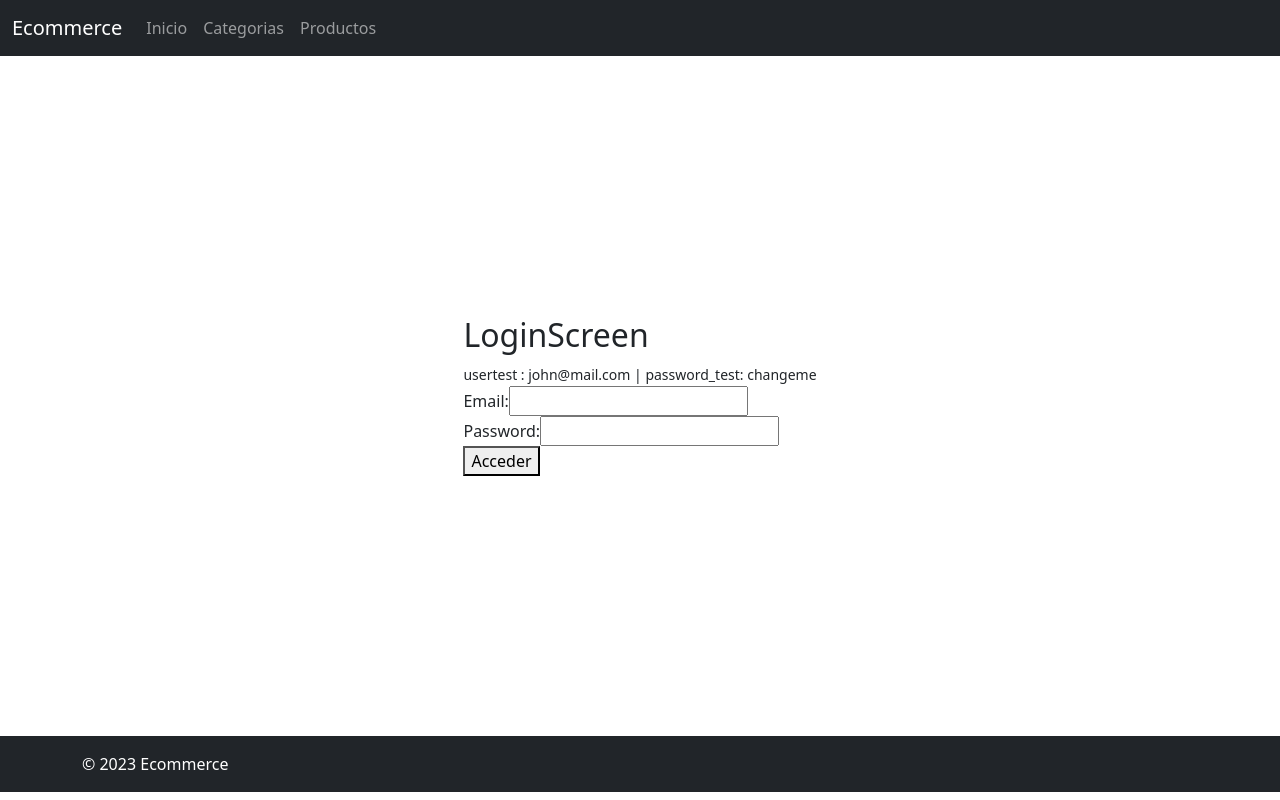
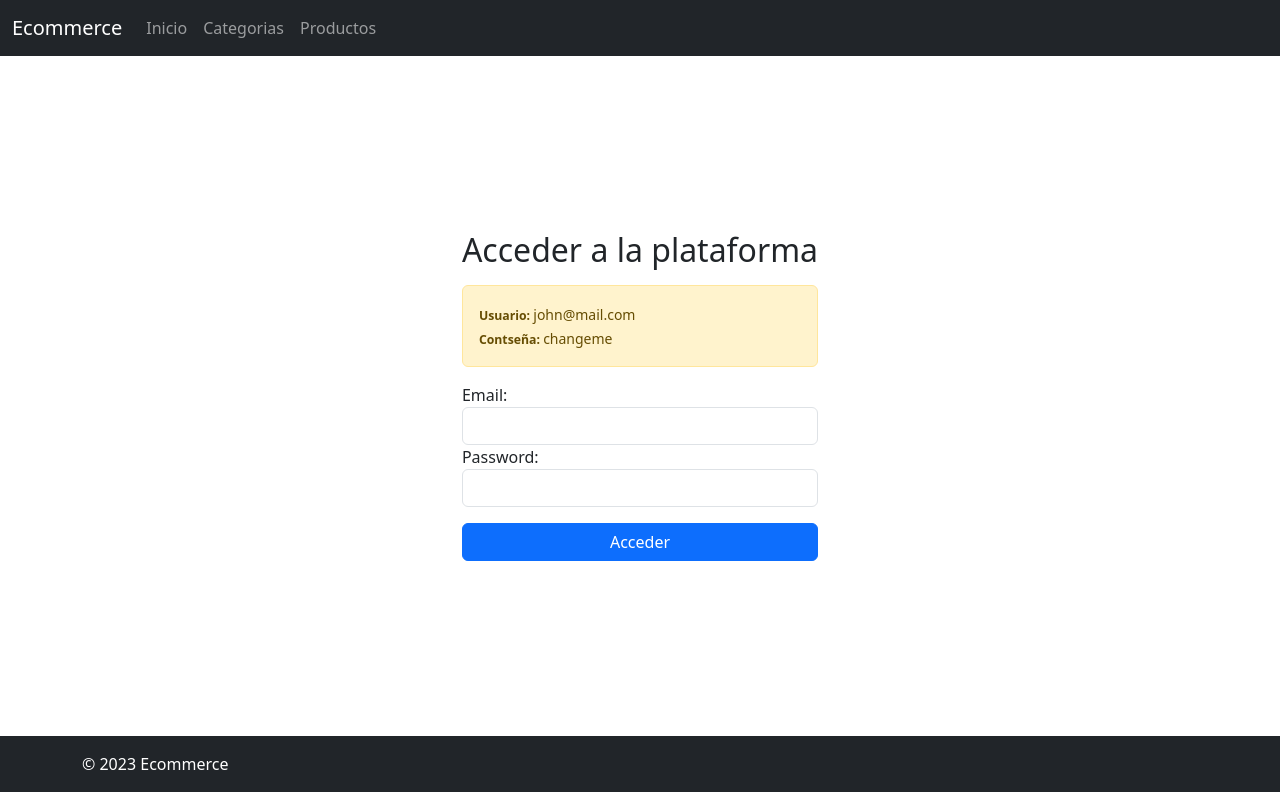
Before and after one commit to marelizal/eCommerceReactJS, a React (Vite) app: page / in a window 1280 px wide. Built offline with nearby package versions, Linux system fonts and the light colour scheme; no server answers.

Commit message:
estilos de formularios

```diff
--- a/src/views/Public/Login/LoginScreen.jsx
+++ b/src/views/Public/Login/LoginScreen.jsx
@@ -64,8 +64,15 @@ const LoginScreen = () => {
 
   return (
     <div>
-      <h2>LoginScreen</h2>
-      <small>usertest : john@mail.com |  password_test: changeme</small>
+    <h2>Acceder a la plataforma</h2>
+
+    <div class="alert alert-warning mt-3" role="alert">
+      <small>
+        {" "}
+        <small className="fw-bold">Usuario: </small>john@mail.com <br />{" "}
+        <small className="fw-bold">Contseña: </small> changeme
+      </small>
+    </div>
     <Formik
       initialValues={initialValues}
       onSubmit={(values, { setSubmitting }) =>
@@ -74,20 +81,39 @@ const LoginScreen = () => {
       validate={validate}
     >
       <Form>
-          <div>
+        <div className="form-group">
           <label htmlFor="email">Email:</label>
-            <Field type="email" id="email" name="email" />
-            <ErrorMessage name="email" component="div" />
+          <Field
+            type="email"
+            id="email"
+            name="email"
+            className="form-control"
+          />
+          <ErrorMessage
+            name="email"
+            component="div"
+            className="text-danger"
+          />
         </div>
 
-          <div>
+        <div className="form-group">
           <label htmlFor="password">Password:</label>
-            <Field type="password" id="password" name="password" />
-            <ErrorMessage name="password" component="div" />
+          <Field
+            type="password"
+            id="password"
+            name="password"
+            className="form-control"
+          />
+          <ErrorMessage
+            name="password"
+            component="div"
+            className="text-danger"
+          />
         </div>
 
-          <button type="submit">Acceder</button>
-
+        <button type="submit" className="btn btn-primary mt-3 w-100">
+          Acceder
+        </button>
       </Form>
     </Formik>
   </div>
```
Lines whose indentation alone changed are shown as unchanged.
